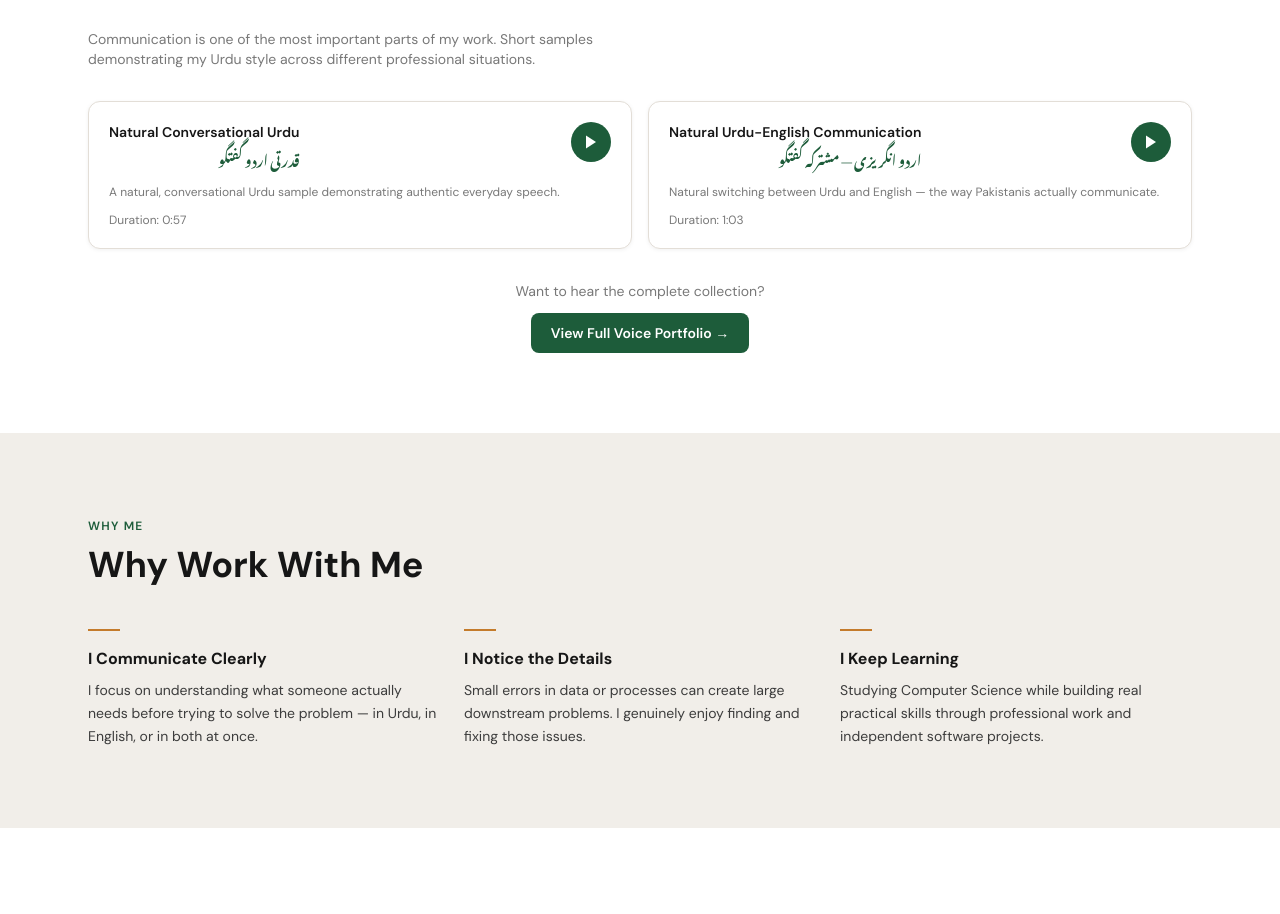
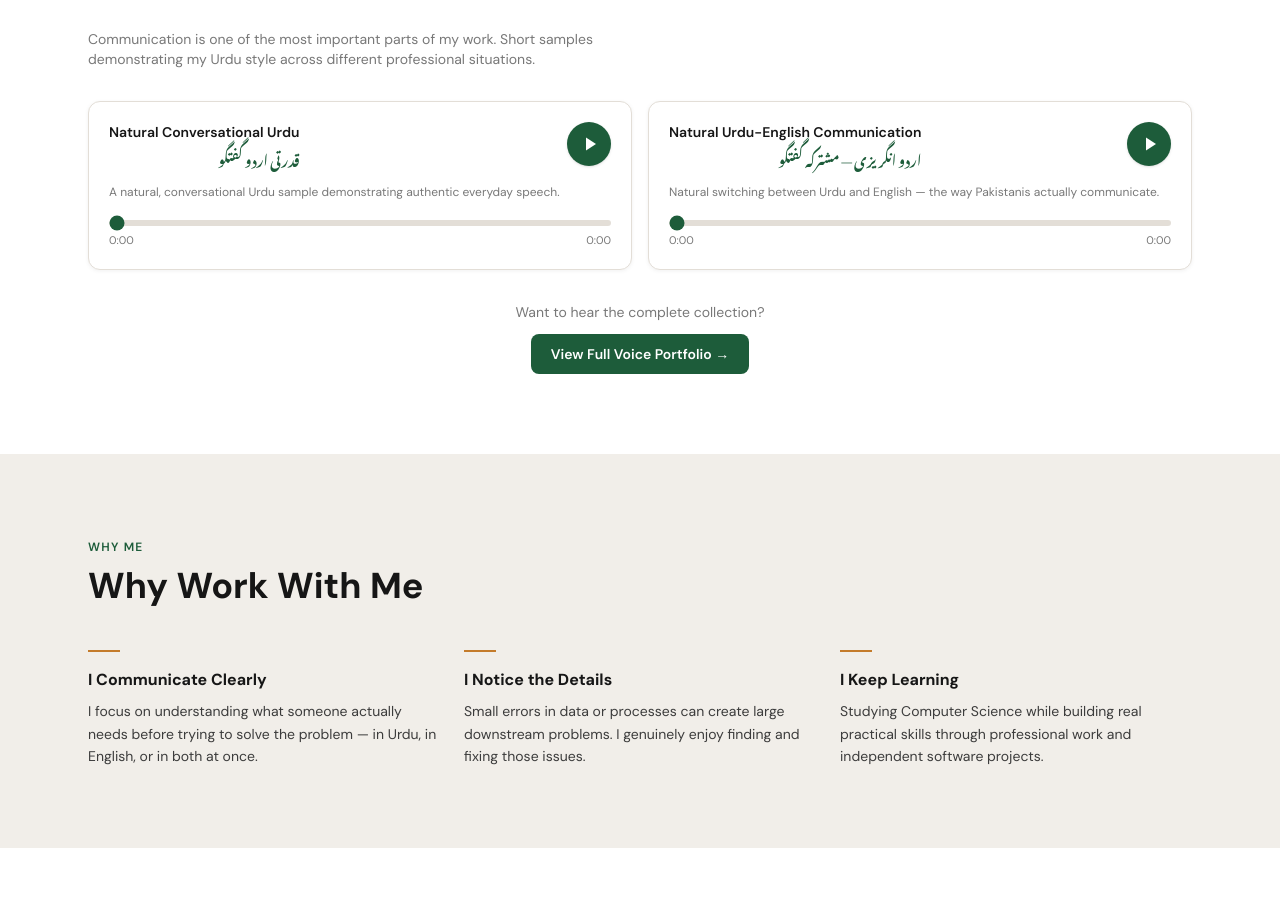
Before and after one commit to Abdul-Hanan-Abrar/abdul_hanan, a React (Vite) app: page / in a window 1280 px wide. Shown: the part 5902-6816 px from the top of the page. Built offline with nearby package versions, Linux system fonts and the light colour scheme; the HTML template or start-up script is replaced by a standard one; a web font is replaced by a local one.

Commit message:
Refactor App component and enhance audio features
Refactor App component to improve structure and readability. Update audio handling and UI components.

```diff
--- a/src/App.tsx
+++ b/src/App.tsx
@@ -1,4 +1,4 @@
-import { useState, useEffect } from "react";
+import { useState, useEffect, useRef } from "react";
 import heroPhoto from "./imports/WhatsApp_Image_2026-08-28_at_11.53.53_AM.jpeg";
 import aboutPhoto from "./imports/WhatsApp_Image_2026-08-28_at_11.52.11_AM.jpeg";
 import bizLedgerImg from "./imports/Opera_Snapshot_2026-08-28_172607_BizLedger.html.png";
@@ -11,8 +11,6 @@ const LINKEDIN = "https://www.linkedin.com/in/abdul-hanan-abrar-8b6a9140b/";
 const EMAIL = "abdulhananabrar941@gmail.com";
 
 // ─── Smart Email Action Dispatcher ────────────────────────────────────────────
-// Mobile: launches native Gmail / Mail application
-// Desktop: opens Gmail web composer in a new browser tab
 const handleEmailClick = (e: React.MouseEvent) => {
   e.preventDefault();
   const isMobile = /Android|iPhone|iPad|iPod/i.test(navigator.userAgent);
@@ -28,7 +26,7 @@ const handleEmailClick = (e: React.MouseEvent) => {
   }
 };
 
-// ─── Color constants ─────────────────────────────────────────────────────────
+// ─── Color Constants ─────────────────────────────────────────────────────────
 const C = {
   bg: "#F8F7F4",
   white: "#FFFFFF",
@@ -46,13 +44,10 @@ const C = {
   border: "#E3DED7",
 };
 
-// ─── Reusable components ──────────────────────────────────────────────────────
+// ─── UI Helpers ──────────────────────────────────────────────────────────────
 function SectionLabel({ children }: { children: string }) {
   return (
-    <span
-      className="text-xs font-semibold uppercase tracking-widest"
-      style={{ color: C.green }}
-    >
+    <span className="text-xs font-semibold uppercase tracking-widest" style={{ color: C.green }}>
       {children}
     </span>
   );
@@ -60,10 +55,7 @@ function SectionLabel({ children }: { children: string }) {
 
 function SectionHeading({ children, light = false }: { children: string; light?: boolean }) {
   return (
-    <h2
-      className="text-3xl sm:text-4xl font-bold mt-2 mb-6"
-      style={{ color: light ? "#fff" : C.text }}
-    >
+    <h2 className="text-3xl sm:text-4xl font-bold mt-2 mb-6" style={{ color: light ? "#fff" : C.text }}>
       {children}
     </h2>
   );
@@ -102,14 +94,7 @@ function BtnPrimary({
   const style = { background: C.green, color: "#fff" };
   if (href) {
     return (
-      <a
-        href={href}
-        download={download}
-        target={target}
-        rel={target === "_blank" ? "noopener noreferrer" : undefined}
-        className={cls}
-        style={style}
-      >
+      <a href={href} download={download} target={target} rel={target === "_blank" ? "noopener noreferrer" : undefined} className={cls} style={style}>
         {children}
       </a>
     );
@@ -135,14 +120,7 @@ function BtnOutlineAmber({
   const style = { border: `1.5px solid ${C.amber}`, color: C.amber, background: "transparent" };
   if (href) {
     return (
-      <a
-        href={href}
-        download={download}
-        target={target}
-        rel={target === "_blank" ? "noopener noreferrer" : undefined}
-        className={cls}
-        style={style}
-      >
+      <a href={href} download={download} target={target} rel={target === "_blank" ? "noopener noreferrer" : undefined} className={cls} style={style}>
         {children}
       </a>
     );
@@ -166,22 +144,12 @@ function BtnOutlineWhite({
   const style = { border: "1.5px solid rgba(255,255,255,0.5)", color: "#fff" };
   if (href) {
     return (
-      <a
-        href={href}
-        target={target}
-        rel={target === "_blank" ? "noopener noreferrer" : undefined}
-        className={cls}
-        style={style}
-      >
+      <a href={href} target={target} rel={target === "_blank" ? "noopener noreferrer" : undefined} className={cls} style={style}>
         {children}
       </a>
     );
   }
-  return (
-    <button onClick={onClick} className={cls} style={style}>
-      {children}
-    </button>
-  );
+  return <button onClick={onClick} className={cls} style={style}>{children}</button>;
 }
 
 // ─── Project Modal ────────────────────────────────────────────────────────────
@@ -214,11 +182,7 @@ function ProjectModal({ project, onClose }: { project: Project; onClose: () => v
         onClick={(e) => e.stopPropagation()}
       >
         <div className="relative w-full" style={{ background: "#0a0a0a" }}>
-          <img
-            src={project.image}
-            alt={project.title}
-            className="w-full object-contain max-h-[50vh]"
-          />
+          <img src={project.image} alt={project.title} className="w-full object-contain max-h-[50vh]" />
           <button
             onClick={onClose}
             className="absolute top-3 right-3 w-8 h-8 rounded-full flex items-center justify-center text-white font-bold text-lg transition-opacity hover:opacity-80"
@@ -245,9 +209,7 @@ function ProjectModal({ project, onClose }: { project: Project; onClose: () => v
           <div className="flex flex-wrap gap-2 mb-4">
             {project.tags.map((t) => <Tag key={t}>{t}</Tag>)}
           </div>
-          {project.meta && (
-            <p className="text-xs" style={{ color: C.muted }}>{project.meta}</p>
-          )}
+          {project.meta && <p className="text-xs" style={{ color: C.muted }}>{project.meta}</p>}
           <div className="mt-6 flex justify-end">
             <button
               onClick={onClose}
@@ -263,28 +225,85 @@ function ProjectModal({ project, onClose }: { project: Project; onClose: () => v
   );
 }
 
-// ─── Audio Player Card ────────────────────────────────────────────────────────
+// ─── Native Zero-Latency Audio Card ───────────────────────────────────────────
 function AudioCard({
   title,
   titleUrdu,
   description,
-  duration,
-  driveId,
+  audioSrc,
+  isPlaying,
+  onTogglePlay,
 }: {
   title: string;
   titleUrdu: string;
   description: string;
-  duration: string;
-  driveId: string;
+  audioSrc: string;
+  isPlaying: boolean;
+  onTogglePlay: () => void;
 }) {
-  const [open, setOpen] = useState(false);
-  const embedUrl = `https://drive.google.com/file/d/${driveId}/preview`;
+  const audioRef = useRef<HTMLAudioElement | null>(null);
+  const [progress, setProgress] = useState(0);
+  const [currentTime, setCurrentTime] = useState("0:00");
+  const [duration, setDuration] = useState("0:00");
+
+  const formatTime = (secs: number) => {
+    if (isNaN(secs) || secs === Infinity) return "0:00";
+    const minutes = Math.floor(secs / 60);
+    const seconds = Math.floor(secs % 60);
+    return `${minutes}:${seconds < 10 ? "0" : ""}${seconds}`;
+  };
+
+  useEffect(() => {
+    if (!audioRef.current) return;
+    if (isPlaying) {
+      const playPromise = audioRef.current.play();
+      if (playPromise !== undefined) {
+        playPromise.catch(() => {});
+      }
+    } else {
+      audioRef.current.pause();
+    }
+  }, [isPlaying]);
+
+  const handleTimeUpdate = () => {
+    if (!audioRef.current) return;
+    const curr = audioRef.current.currentTime;
+    const dur = audioRef.current.duration || 0;
+    setProgress(dur > 0 ? (curr / dur) * 100 : 0);
+    setCurrentTime(formatTime(curr));
+  };
+
+  const handleLoadedMetadata = () => {
+    if (!audioRef.current) return;
+    setDuration(formatTime(audioRef.current.duration));
+  };
+
+  const handleSeek = (e: React.ChangeEvent<HTMLInputElement>) => {
+    if (!audioRef.current) return;
+    const val = parseFloat(e.target.value);
+    const seekTime = (val / 100) * (audioRef.current.duration || 0);
+    audioRef.current.currentTime = seekTime;
+    setProgress(val);
+  };
 
   return (
     <div
       className="rounded-xl overflow-hidden transition-all duration-200 hover:shadow-md"
-      style={{ background: C.white, border: `1px solid ${C.border}`, boxShadow: "0 1px 4px rgba(0,0,0,0.06)" }}
+      style={{
+        background: C.white,
+        border: isPlaying ? `1.5px solid ${C.green}` : `1px solid ${C.border}`,
+        boxShadow: "0 1px 4px rgba(0,0,0,0.06)",
+      }}
     >
+      <audio
+        ref={audioRef}
+        src={audioSrc}
+        preload="metadata"
+        onTimeUpdate={handleTimeUpdate}
+        onLoadedMetadata={handleLoadedMetadata}
+        onEnded={onTogglePlay}
+      />
+
       <div className="p-5 flex flex-col gap-3">
         <div className="flex items-start justify-between gap-3">
           <div>
@@ -292,48 +311,57 @@ function AudioCard({
             <p className="urdu text-sm mt-0.5" style={{ color: C.green }}>{titleUrdu}</p>
           </div>
           <button
-            onClick={() => setOpen((v) => !v)}
-            className="flex-shrink-0 w-10 h-10 rounded-full flex items-center justify-center transition-all hover:scale-105 active:scale-95"
-            style={{ background: open ? C.darkGreen : C.green }}
-            aria-label={open ? "Close player" : `Play ${title}`}
+            onClick={onTogglePlay}
+            className="flex-shrink-0 w-11 h-11 rounded-full flex items-center justify-center transition-all hover:scale-105 active:scale-95 shadow-sm"
+            style={{ background: isPlaying ? C.darkGreen : C.green }}
+            aria-label={isPlaying ? `Pause ${title}` : `Play ${title}`}
           >
-            {open ? (
+            {isPlaying ? (
               <svg width="12" height="14" viewBox="0 0 12 14" fill="white">
                 <rect x="0" y="0" width="4" height="14" rx="1" />
                 <rect x="8" y="0" width="4" height="14" rx="1" />
               </svg>
             ) : (
-              <svg width="12" height="14" viewBox="0 0 12 14" fill="white">
+              <svg width="12" height="14" viewBox="0 0 12 14" fill="white" className="translate-x-0.5">
                 <path d="M1 0.5L11 7L1 13.5V0.5Z" />
               </svg>
             )}
           </button>
         </div>
+
         <p className="text-xs" style={{ color: C.muted }}>{description}</p>
-        <p className="text-xs" style={{ color: C.muted }}>Duration: {duration}</p>
+
+        {/* ── Visual Scrubber ── */}
+        <div className="mt-2 flex flex-col gap-1.5">
+          <input
+            type="range"
+            min="0"
+            max="100"
+            step="0.1"
+            value={progress}
+            onChange={handleSeek}
+            className="w-full h-1.5 rounded-lg appearance-none cursor-pointer"
+            style={{
+              accentColor: C.green,
+              background: `linear-gradient(to right, ${C.green} ${progress}%, ${C.border} ${progress}%)`,
+            }}
+          />
+          <div className="flex justify-between text-[11px] font-mono" style={{ color: C.muted }}>
+            <span>{currentTime}</span>
+            <span>{duration}</span>
+          </div>
+        </div>
       </div>
-
-      {open && (
-        <div style={{ borderTop: `1px solid ${C.border}` }}>
-          <iframe
-            src={embedUrl}
-            width="100%"
-            height="80"
-            allow="autoplay"
-            style={{ display: "block", border: "none" }}
-            title={title}
-          />
-        </div>
-      )}
     </div>
   );
 }
 
-// ─── Main App ─────────────────────────────────────────────────────────────────
+// ─── Main Application ─────────────────────────────────────────────────────────
 export default function App() {
   const [mobileOpen, setMobileOpen] = useState(false);
   const [activeSection, setActiveSection] = useState("home");
   const [selectedProject, setSelectedProject] = useState<Project | null>(null);
+  const [activeAudioId, setActiveAudioId] = useState<string | null>(null);
   const [formData, setFormData] = useState({ name: "", email: "", topic: "", message: "" });
   const [isSubmitting, setIsSubmitting] = useState(false);
   const [formSent, setFormSent] = useState(false);
@@ -395,14 +423,30 @@ export default function App() {
     },
   ];
 
-  // ─── Direct Form Delivery to abdulhananabrar941@gmail.com ─────────────────────
+  // ─── Direct URLs Configured for public/ ──────────────────────────────────────
+  const voiceSamples = [
+    {
+      id: "audio-conversational",
+      title: "Natural Conversational Urdu",
+      titleUrdu: "قدرتی اردو گفتگو",
+      description: "A natural, conversational Urdu sample demonstrating authentic everyday speech.",
+      audioSrc: `${import.meta.env.BASE_URL}Natural%20Conversational%20Urdu.m4a`,
+    },
+    {
+      id: "audio-codeswitching",
+      title: "Natural Urdu-English Communication",
+      titleUrdu: "اردو انگریزی — مشترکہ گفتگو",
+      description: "Natural switching between Urdu and English — the way Pakistanis actually communicate.",
+      audioSrc: `${import.meta.env.BASE_URL}Natural%20Urdu-English%20Communication.m4a`,
+    },
+  ];
+
   const handleFormSubmit = async (e: React.FormEvent) => {
     e.preventDefault();
     setIsSubmitting(true);
 
     try {
-// ✅ Protected with your FormSubmit Token
-const response = await fetch("https://formsubmit.co/ajax/4e10f0fcb6df30d7f3c7ddc9e146742d", {
+      const response = await fetch("https://formsubmit.co/ajax/4e10f0fcb6df30d7f3c7ddc9e146742d", {
         method: "POST",
         headers: {
           "Content-Type": "application/json",
@@ -450,7 +494,6 @@ const response = await fetch("https://formsubmit.co/ajax/4e10f0fcb6df30d7f3c7ddc
             Abdul Hanan
           </button>
 
-          {/* Desktop nav */}
           <div className="hidden lg:flex items-center gap-6">
             {navLinks.map((n) => (
               <button
@@ -470,7 +513,6 @@ const response = await fetch("https://formsubmit.co/ajax/4e10f0fcb6df30d7f3c7ddc
             <a href={LINKEDIN} target="_blank" rel="noopener noreferrer" className="text-sm font-medium" style={{ color: C.muted }}>LinkedIn ↗</a>
           </div>
 
-          {/* Mobile hamburger */}
           <button
             className="lg:hidden flex flex-col gap-1.5 p-2"
             onClick={() => setMobileOpen(!mobileOpen)}
@@ -481,7 +523,6 @@ const response = await fetch("https://formsubmit.co/ajax/4e10f0fcb6df30d7f3c7ddc
           </button>
         </div>
 
-        {/* Mobile drawer */}
         {mobileOpen && (
           <div
             className="lg:hidden px-4 pb-4 pt-2 flex flex-col gap-1"
@@ -512,8 +553,6 @@ const response = await fetch("https://formsubmit.co/ajax/4e10f0fcb6df30d7f3c7ddc
       <section id="home" className="pt-24 pb-16 sm:pt-28 sm:pb-20">
         <div className="max-w-6xl mx-auto px-4 sm:px-6">
           <div className="grid grid-cols-1 lg:grid-cols-[1fr_auto] gap-10 lg:gap-20 items-center">
-
-            {/* Left */}
             <div>
               <span
                 className="inline-block text-xs font-semibold px-3 py-1 rounded-full mb-5"
@@ -585,7 +624,6 @@ const response = await fetch("https://formsubmit.co/ajax/4e10f0fcb6df30d7f3c7ddc
               </div>
             </div>
 
-            {/* Right */}
             <div className="hidden lg:flex items-center justify-center">
               <div
                 className="flex-shrink-0 overflow-hidden rounded-full"
@@ -600,12 +638,11 @@ const response = await fetch("https://formsubmit.co/ajax/4e10f0fcb6df30d7f3c7ddc
                 <img src={heroPhoto} alt="Abdul Hanan" className="w-full h-full object-cover object-top" />
               </div>
             </div>
-
           </div>
         </div>
       </section>
 
-      {/* ── What I Bring ── */}
+      {/* ── Strengths ── */}
       <section id="strengths" className="py-12 sm:py-16" style={{ background: C.altBg }}>
         <div className="max-w-6xl mx-auto px-4 sm:px-6">
           <div className="grid grid-cols-1 lg:grid-cols-[220px_1fr] gap-8 lg:gap-12 items-start">
@@ -708,10 +745,7 @@ const response = await fetch("https://formsubmit.co/ajax/4e10f0fcb6df30d7f3c7ddc
         <div className="relative max-w-6xl mx-auto px-4 sm:px-6">
           <div className="grid grid-cols-1 lg:grid-cols-2 gap-10 lg:gap-16 items-start">
             <div>
-              <span
-                className="text-xs font-bold uppercase tracking-widest"
-                style={{ color: C.amber }}
-              >
+              <span className="text-xs font-bold uppercase tracking-widest" style={{ color: C.amber }}>
                 Open to AI & Language Opportunities
               </span>
               <h2 className="text-3xl sm:text-4xl font-bold mt-3 mb-2 text-white leading-tight">
@@ -777,17 +811,11 @@ const response = await fetch("https://formsubmit.co/ajax/4e10f0fcb6df30d7f3c7ddc
           <SectionHeading>Professional Experience</SectionHeading>
 
           <div className="relative pl-6" style={{ borderLeft: `2px solid ${C.greenBorder}` }}>
-            <div
-              className="absolute -left-2 top-0 w-4 h-4 rounded-full"
-              style={{ background: C.green }}
-            />
+            <div className="absolute -left-2 top-0 w-4 h-4 rounded-full" style={{ background: C.green }} />
             <div className="mb-6">
               <div className="flex flex-wrap items-center gap-3 mb-1">
                 <h3 className="text-xl font-bold" style={{ color: C.text }}>Aptly Pharmaceuticals</h3>
-                <span
-                  className="text-xs font-semibold px-2 py-0.5 rounded-full"
-                  style={{ background: C.lightGreen, color: C.darkGreen }}
-                >
+                <span className="text-xs font-semibold px-2 py-0.5 rounded-full" style={{ background: C.lightGreen, color: C.darkGreen }}>
                   Currently Here
                 </span>
               </div>
@@ -848,10 +876,7 @@ const response = await fetch("https://formsubmit.co/ajax/4e10f0fcb6df30d7f3c7ddc
               boxShadow: "0 4px 24px rgba(0,0,0,0.06)",
             }}
           >
-            <div
-              className="h-1"
-              style={{ background: `linear-gradient(90deg, ${C.green}, ${C.amber})` }}
-            />
+            <div className="h-1" style={{ background: `linear-gradient(90deg, ${C.green}, ${C.amber})` }} />
             <div className="p-8">
               <h3 className="text-xl font-bold mb-1" style={{ color: C.text }}>Bachelor of Science in Computer Science</h3>
               <p className="font-semibold text-sm mb-1" style={{ color: C.green }}>University of Agriculture, Faisalabad (UAF)</p>
@@ -922,10 +947,7 @@ const response = await fetch("https://formsubmit.co/ajax/4e10f0fcb6df30d7f3c7ddc
                 className="rounded-2xl overflow-hidden flex flex-col transition-all duration-200 hover:shadow-xl hover:-translate-y-1"
                 style={{ background: C.white, border: `1px solid ${C.border}`, boxShadow: "0 2px 8px rgba(0,0,0,0.06)" }}
               >
-                <div
-                  className="w-full overflow-hidden relative"
-                  style={{ background: "#0a0a0a", maxHeight: "200px" }}
-                >
+                <div className="w-full overflow-hidden relative" style={{ background: "#0a0a0a", maxHeight: "200px" }}>
                   <img
                     src={p.image}
                     alt={p.title + " screenshot"}
@@ -951,9 +973,7 @@ const response = await fetch("https://formsubmit.co/ajax/4e10f0fcb6df30d7f3c7ddc
                   <div className="flex flex-wrap gap-1.5 mb-4">
                     {p.tags.map((t) => <Tag key={t}>{t}</Tag>)}
                   </div>
-                  {p.meta && (
-                    <p className="text-xs mb-3" style={{ color: C.muted }}>{p.meta}</p>
-                  )}
+                  {p.meta && <p className="text-xs mb-3" style={{ color: C.muted }}>{p.meta}</p>}
                   <button
                     onClick={() => setSelectedProject(p)}
                     className="text-sm font-semibold transition-colors hover:opacity-70 text-left"
@@ -1002,7 +1022,7 @@ const response = await fetch("https://formsubmit.co/ajax/4e10f0fcb6df30d7f3c7ddc
         </div>
       </section>
 
-      {/* ── Voice Samples ── */}
+      {/* ── Voice Samples (Zero Latency HTML5 Audio) ── */}
       <section id="voice" className="py-16 sm:py-20" style={{ background: C.white }}>
         <div className="max-w-6xl mx-auto px-4 sm:px-6">
           <SectionLabel>Audio Samples</SectionLabel>
@@ -1012,20 +1032,19 @@ const response = await fetch("https://formsubmit.co/ajax/4e10f0fcb6df30d7f3c7ddc
           </p>
 
           <div className="grid grid-cols-1 sm:grid-cols-2 gap-4 mb-8">
-            <AudioCard
-              title="Natural Conversational Urdu"
-              titleUrdu="قدرتی اردو گفتگو"
-              description="A natural, conversational Urdu sample demonstrating authentic everyday speech."
-              duration="0:57"
-              driveId="1HwU5rnsZRMyuXdO0r0dKWlIb9KCyvkWS"
-            />
-            <AudioCard
-              title="Natural Urdu-English Communication"
-              titleUrdu="اردو انگریزی — مشترکہ گفتگو"
-              description="Natural switching between Urdu and English — the way Pakistanis actually communicate."
-              duration="1:03"
-              driveId="1zc2Ueipl-LcaeeI5lsYRUM3g10GxI4jY"
-            />
+            {voiceSamples.map((sample) => (
+              <AudioCard
+                key={sample.id}
+                title={sample.title}
+                titleUrdu={sample.titleUrdu}
+                description={sample.description}
+                audioSrc={sample.audioSrc}
+                isPlaying={activeAudioId === sample.id}
+                onTogglePlay={() =>
+                  setActiveAudioId((current) => (current === sample.id ? null : sample.id))
+                }
+              />
+            ))}
           </div>
 
           <div className="text-center">
@@ -1151,7 +1170,6 @@ const response = await fetch("https://formsubmit.co/ajax/4e10f0fcb6df30d7f3c7ddc
                 Whether you're interested in AI Urdu training, customer support work, or discussing any opportunity — feel free to reach out.
               </p>
               <div className="space-y-3 mb-6">
-                {/* Fixed: Smart Email Click Handler */}
                 <a
                   href={`mailto:${EMAIL}`}
                   onClick={handleEmailClick}
```
